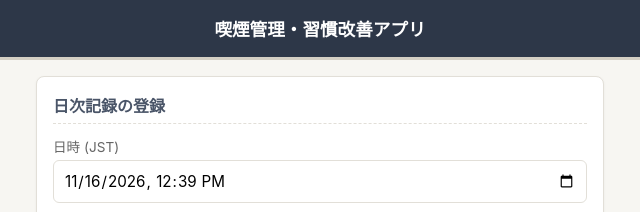
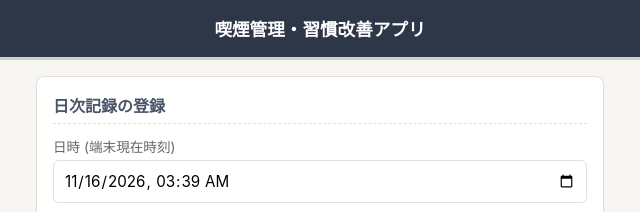
Before and after one commit to abe4600-maker/kemc, a plain HTML site: page index.html in a window 1280 px wide. Both pictures are taken after a click on the button "＋ 日次記録をつける". Shown: the top 212 px of the page, 320-960 px from the left. Drawn offline with nearby package versions, Linux system fonts and the light colour scheme.

Commit message:
Update index.html

```diff
--- a/index.html
+++ b/index.html
@@ -265,7 +265,7 @@
                 <form id="record-form" onsubmit="saveRecord(event)">
                     <input type="hidden" id="rec-id">
                     <div class="form-group">
-                        <label>日時 (JST)</label>
+                        <label>日時 (端末現在時刻)</label>
                         <input type="datetime-local" id="rec-datetime" required>
                     </div>
                     <div class="form-group">
@@ -449,7 +449,6 @@
             records: []
         };
 
-        // マイグレーション：旧データにissuesが含まれていた場合の互換処理
         if (appData.issues) {
             delete appData.issues;
             saveData();
@@ -485,9 +484,14 @@
 
         window.onload = function() {
             const now = new Date();
-            const jstOffset = 9 * 60;
-            const jstDate = new Date(now.getTime() + (now.getTimezoneOffset() + jstOffset) * 60000);
-            document.getElementById('home-date').innerText = jstDate.toLocaleDateString('ja-JP');
+            // 端末のローカル日時に基づくフォーマット（YYYY-MM-DDTHH:mm）
+            const year = now.getFullYear();
+            const month = String(now.getMonth() + 1).padStart(2, '0');
+            const day = String(now.getDate()).padStart(2, '0');
+            const hours = String(now.getHours()).padStart(2, '0');
+            const minutes = String(now.getMinutes()).padStart(2, '0');
+
+            document.getElementById('home-date').innerText = `${year}/${month}/${day}`;
             loadSettingsToForm();
             updateHome();
         };
@@ -499,10 +503,15 @@
             document.getElementById('record-submit-btn').innerText = '記録を保存する';
             document.getElementById('rec-id').value = '';
 
+            // 端末の現在日時（ローカルタイム）を初期値にセット
             const now = new Date();
-            const jstOffset = 9 * 60;
-            const jstDate = new Date(now.getTime() + (now.getTimezoneOffset() + jstOffset) * 60000);
-            document.getElementById('rec-datetime').value = jstDate.toISOString().slice(0, 16);
+            const year = now.getFullYear();
+            const month = String(now.getMonth() + 1).padStart(2, '0');
+            const day = String(now.getDate()).padStart(2, '0');
+            const hours = String(now.getHours()).padStart(2, '0');
+            const minutes = String(now.getMinutes()).padStart(2, '0');
+
+            document.getElementById('rec-datetime').value = `${year}-${month}-${day}T${hours}:${minutes}`;
 
             fillSelect('rec-scene', appData.scenes);
             fillSelect('rec-action', appData.actions);
@@ -598,7 +607,8 @@
         }
 
         function updateHome() {
-            const todayStr = new Date().toISOString().slice(0, 10);
+            const now = new Date();
+            const todayStr = `${now.getFullYear()}-${String(now.getMonth() + 1).padStart(2, '0')}-${String(now.getDate()).padStart(2, '0')}`;
             const todayRecords = appData.records.filter(r => r.datetime.startsWith(todayStr));
 
             let smokeTotal = 0;
@@ -720,9 +730,11 @@
         // 分析関連
         function initAnalysisPeriod() {
             const now = new Date();
-            const todayStr = now.toISOString().slice(0, 10);
+            const todayStr = `${now.getFullYear()}-${String(now.getMonth() + 1).padStart(2, '0')}-${String(now.getDate()).padStart(2, '0')}`;
             const weekAgo = new Date(now.getTime() - 7 * 24 * 60 * 60 * 1000);
-            document.getElementById('ana-start-date').value = weekAgo.toISOString().slice(0, 10);
+            const weekAgoStr = `${weekAgo.getFullYear()}-${String(weekAgo.getMonth() + 1).padStart(2, '0')}-${String(weekAgo.getDate()).padStart(2, '0')}`;
+
+            document.getElementById('ana-start-date').value = weekAgoStr;
             document.getElementById('ana-end-date').value = todayStr;
             document.getElementById('ana-period-type').value = 'week';
             toggleCustomPeriod();
@@ -801,7 +813,6 @@
 
             renderCharts(chartLabels, successData, smokeEventData, smokeCountData, savedCostData, spentCostData);
 
-            // シーン × 対策案の集計
             let comboMap = {};
             filteredRecords.forEach(r => {
                 const key = `${r.scene} > ${r.action}`;
@@ -817,7 +828,6 @@
 
             const tbody = document.getElementById('ana-ranking-tbody');
             let rows = '';
-            // 成功率の高い順（成功率が同じ場合は実践回数が多い順）にソート
             const sortedCombos = Object.keys(comboMap).sort((a,b) => {
                 const rateA = comboMap[a].count > 0 ? (comboMap[a].success / comboMap[a].count) : 0;
                 const rateB = comboMap[b].count > 0 ? (comboMap[b].success / comboMap[b].count) : 0;
```
